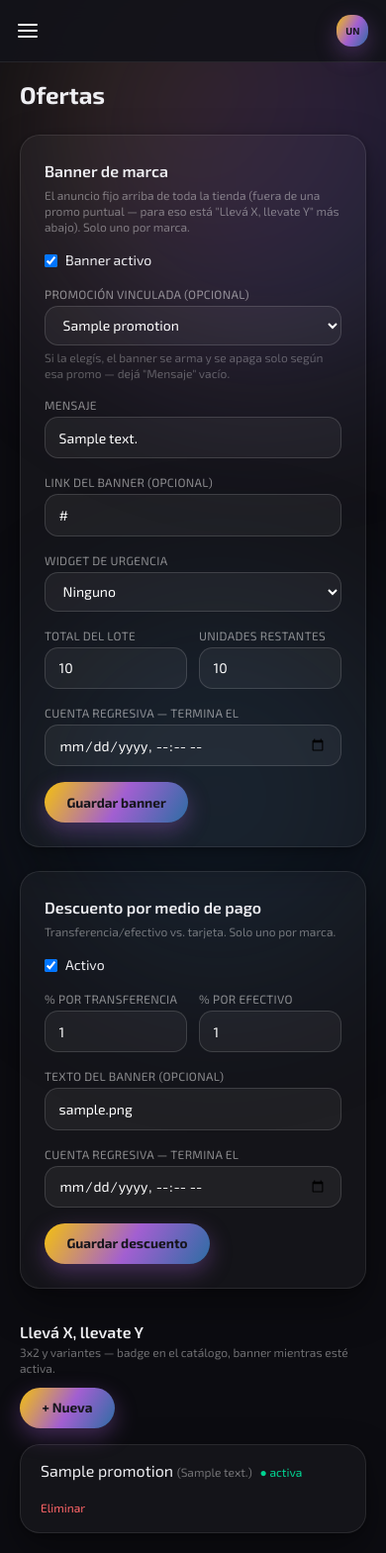
After one commit to juanperdomo-9/ficctura-u404, a Django app: page /panel/ofertas/ in a window 390 px wide. The commit adds this page. Shown: the whole page at 99% size. Run offline with Django 5.2, Linux system fonts and the light colour scheme; a user stored in the database is signed in; tables that the repository leaves empty hold one stand-in row (values such as "Sample post").

Commit message:
Panel: sidebar responsive con hamburger + Ofertas propia (sin admin)
- Bug real encontrado en producción: un comentario Django {# #} partido
  en dos líneas no se reconoce como comentario y se manda tal cual al
  HTML (Django solo soporta {# #} en una sola línea) — se ve en el
  screenshot que mandó el usuario. Cambiado a {% comment %}, que sí
  soporta varias líneas.
- Sidebar ahora es "off canvas" en mobile (md:hidden): barra superior
  con hamburger, overlay oscuro atrás, cierra solo al navegar. En
  desktop no cambia nada.
- Sección "Ofertas" reconstruida DENTRO del panel (ya no linkea a
  /admin/, pedido explícito del usuario): banner/urgencia de marca y
  descuento por medio de pago (un renglón por marca, se editan
  directo) + lista completa de promociones "llevá X, llevate Y" con
  alta/edición/borrado, mismo patrón que categorías/productos.
- Pase de responsive en las listas (categorías/productos/pedidos):
  flex-wrap en las filas para que no se corten con nombres largos en
  pantallas chicas.

```diff
--- a/dashboard/forms.py
+++ b/dashboard/forms.py
@@ -1,7 +1,7 @@
 from django import forms
 from django.forms import inlineformset_factory
 
-from catalog.models import Category, Product, ProductImage, ProductVariant
+from catalog.models import BrandPromotion, Category, PaymentDiscount, Product, ProductImage, ProductVariant, Promotion
 
 
 class DashStyledFormMixin:
@@ -65,6 +65,67 @@ ProductVariantFormSet = inlineformset_factory(
     },
 )
 
+# "Ofertas" — pedido del usuario (28/8): antes esta sección redirigía a
+# /admin/ (Promociones ya estaba bien armada ahí, se linkeaba para no
+# duplicar trabajo) — ahora pide que NO vaya al admin de Django, así
+# que se arma acá con el mismo criterio que el resto del panel.
+def _dt_local():
+    # Función en vez de una única instancia compartida: Django usa el
+    # widget que se le pase en Meta.widgets TAL CUAL (no lo clona al
+    # armar los base_fields de la clase) — si el mismo objeto se
+    # reutilizara para más de un campo, terminarían compartiendo el
+    # mismo dict `.attrs` por izq. Cada campo pide su propia instancia.
+    return forms.DateTimeInput(attrs={'type': 'datetime-local', **_dash_input})
+
+
+class BrandPromotionForm(DashStyledFormMixin, forms.ModelForm):
+    """Banner/urgencia GENERAL de la marca — un solo renglón por marca (ver modelo), por eso no tiene lista, se edita directo."""
+
+    def __init__(self, *args, brand=None, **kwargs):
+        super().__init__(*args, **kwargs)
+        if brand:
+            self.fields['linked_promotion'].queryset = Promotion.objects.filter(brand=brand)
+        self.fields['linked_promotion'].required = False
+
+    class Meta:
+        model = BrandPromotion
+        fields = [
+            'is_active', 'linked_promotion', 'message', 'link_url',
+            'urgency_type', 'urgency_stock_limit', 'urgency_stock_remaining',
+            'urgency_countdown_ends_at',
+        ]
+        widgets = {'urgency_countdown_ends_at': _dt_local()}
+
+
+class PaymentDiscountForm(DashStyledFormMixin, forms.ModelForm):
+    """Descuento por transferencia/efectivo — también un solo renglón por marca."""
+
+    class Meta:
+        model = PaymentDiscount
+        fields = ['is_active', 'transferencia_percent', 'efectivo_percent', 'banner_text', 'countdown_ends_at']
+        widgets = {'countdown_ends_at': _dt_local()}
+
+
+class PromotionForm(DashStyledFormMixin, forms.ModelForm):
+    """Regla "llevá X, llevate Y" (3x2 y variantes) — esta sí es una lista, puede haber varias por marca."""
+
+    def __init__(self, *args, brand=None, **kwargs):
+        super().__init__(*args, **kwargs)
+        if brand:
+            self.fields['buy_category'].queryset = Category.objects.filter(brand=brand)
+            self.fields['get_category'].queryset = Category.objects.filter(brand=brand)
+        self.fields['get_category'].required = False
+
+    class Meta:
+        model = Promotion
+        fields = [
+            'name', 'badge_text', 'banner_text', 'is_active',
+            'buy_category', 'buy_quantity', 'get_category', 'get_quantity', 'get_discount_percent',
+            'starts_at', 'ends_at',
+        ]
+        widgets = {'starts_at': _dt_local(), 'ends_at': _dt_local()}
+
+
 ProductImageFormSet = inlineformset_factory(
     Product, ProductImage,
     fields=['image', 'color', 'alt_text', 'is_primary', 'order'],
--- a/dashboard/urls.py
+++ b/dashboard/urls.py
@@ -22,4 +22,11 @@ urlpatterns = [
     path('pedidos/', views.order_list, name='order_list'),
     path('pedidos/<int:pk>/', views.order_detail, name='order_detail'),
     path('pedidos/<int:pk>/estado/', views.order_set_status, name='order_set_status'),
+
+    path('ofertas/', views.offers, name='offers'),
+    path('ofertas/banner/', views.offer_banner, name='offer_banner'),
+    path('ofertas/descuento/', views.offer_discount, name='offer_discount'),
+    path('ofertas/promocion/nueva/', views.promotion_form, name='promotion_add'),
+    path('ofertas/promocion/<int:pk>/', views.promotion_form, name='promotion_form'),
+    path('ofertas/promocion/<int:pk>/eliminar/', views.promotion_delete, name='promotion_delete'),
 ]
--- a/dashboard/views.py
+++ b/dashboard/views.py
@@ -3,10 +3,13 @@ from django.contrib.auth import authenticate, login, logout
 from django.shortcuts import get_object_or_404, redirect, render
 from django.views.decorators.http import require_POST
 
-from catalog.models import Category, Order, Product
+from catalog.models import BrandPromotion, Category, Order, PaymentDiscount, Product, Promotion
 
 from .decorators import staff_required
-from .forms import CategoryForm, ProductForm, ProductImageFormSet, ProductVariantFormSet
+from .forms import (
+    BrandPromotionForm, CategoryForm, PaymentDiscountForm, ProductForm,
+    ProductImageFormSet, ProductVariantFormSet, PromotionForm,
+)
 
 
 def login_view(request):
@@ -217,3 +220,77 @@ def order_set_status(request, pk):
         order.save(update_fields=['status'])
         messages.success(request, 'Estado actualizado.')
     return redirect('dashboard:order_detail', pk=order.pk)
+
+
+# ==========================================================
+# OFERTAS — antes esta sección del sidebar linkeaba a /admin/ (pedido
+# del usuario, 28/8: que NO vaya ahí). BrandPromotion y PaymentDiscount
+# son un solo renglón POR MARCA (unique=True en el modelo) — no hay
+# "lista", se edita directo esa única fila; Promotion (3x2, etc.) sí es
+# una lista de verdad, con su propio alta/edición/borrado.
+# ==========================================================
+
+@staff_required
+def offers(request):
+    brand_promo, _ = BrandPromotion.objects.get_or_create(brand=request.brand)
+    payment_discount, _ = PaymentDiscount.objects.get_or_create(brand=request.brand)
+    promotions = Promotion.objects.filter(brand=request.brand)
+
+    return render(request, 'dashboard/offers.html', {
+        'banner_form': BrandPromotionForm(instance=brand_promo, brand=request.brand, prefix='banner'),
+        'discount_form': PaymentDiscountForm(instance=payment_discount, prefix='descuento'),
+        'promotions': promotions,
+    })
+
+
+@staff_required
+@require_POST
+def offer_banner(request):
+    brand_promo, _ = BrandPromotion.objects.get_or_create(brand=request.brand)
+    form = BrandPromotionForm(request.POST, instance=brand_promo, brand=request.brand, prefix='banner')
+    if form.is_valid():
+        form.save()
+        messages.success(request, 'Banner de marca actualizado.')
+    else:
+        messages.error(request, f'No se pudo guardar el banner: {form.errors.as_text()}')
+    return redirect('dashboard:offers')
+
+
+@staff_required
+@require_POST
+def offer_discount(request):
+    payment_discount, _ = PaymentDiscount.objects.get_or_create(brand=request.brand)
+    form = PaymentDiscountForm(request.POST, instance=payment_discount, prefix='descuento')
+    if form.is_valid():
+        form.save()
+        messages.success(request, 'Descuento por medio de pago actualizado.')
+    else:
+        messages.error(request, f'No se pudo guardar el descuento: {form.errors.as_text()}')
+    return redirect('dashboard:offers')
+
+
+@staff_required
+def promotion_form(request, pk=None):
+    instance = get_object_or_404(Promotion, pk=pk, brand=request.brand) if pk else None
+
+    if request.method == 'POST':
+        form = PromotionForm(request.POST, instance=instance, brand=request.brand)
+        if form.is_valid():
+            promo = form.save(commit=False)
+            promo.brand = request.brand
+            promo.save()
+            messages.success(request, 'Promoción guardada.')
+            return redirect('dashboard:offers')
+    else:
+        form = PromotionForm(instance=instance, brand=request.brand)
+
+    return render(request, 'dashboard/promotion_form.html', {'form': form, 'instance': instance})
+
+
+@staff_required
+@require_POST
+def promotion_delete(request, pk):
+    promo = get_object_or_404(Promotion, pk=pk, brand=request.brand)
+    promo.delete()
+    messages.success(request, 'Promoción eliminada.')
+    return redirect('dashboard:offers')
--- a/static/css/output.css
+++ b/static/css/output.css
@@ -15,9 +15,6 @@
     --color-emerald-300: oklch(84.5% 0.143 164.978);
     --color-emerald-400: oklch(76.5% 0.177 163.223);
     --color-emerald-500: oklch(69.6% 0.17 162.48);
-    --color-indigo-500: oklch(58.5% 0.233 277.117);
-    --color-fuchsia-400: oklch(74% 0.238 322.16);
-    --color-fuchsia-500: oklch(66.7% 0.295 322.15);
     --color-black: #000;
     --color-white: #fff;
     --spacing: 0.25rem;
@@ -437,6 +434,9 @@
   .mb-16 {
     margin-bottom: calc(var(--spacing) * 16);
   }
+  .ml-1 {
+    margin-left: var(--spacing);
+  }
   .ml-auto {
     margin-left: auto;
   }
@@ -470,6 +470,9 @@
   .aspect-square {
     aspect-ratio: 1 / 1;
   }
+  .\!h-8 {
+    height: calc(var(--spacing) * 8) !important;
+  }
   .\!h-14 {
     height: calc(var(--spacing) * 14) !important;
   }
@@ -538,6 +541,9 @@
   }
   .min-h-screen {
     min-height: 100vh;
+  }
+  .\!w-8 {
+    width: calc(var(--spacing) * 8) !important;
   }
   .\!w-9 {
     width: calc(var(--spacing) * 9) !important;
@@ -1047,6 +1053,9 @@
   .bg-\[\#131319\]\/80 {
     background-color: color-mix(in oklab, #131319 80%, transparent);
   }
+  .bg-\[\#131319\]\/95 {
+    background-color: color-mix(in oklab, #131319 95%, transparent);
+  }
   .bg-black\/60 {
     background-color: color-mix(in srgb, #000 60%, transparent);
     @supports (color: color-mix(in lab, red, red)) {
@@ -1313,6 +1322,9 @@
   .pt-5 {
     padding-top: calc(var(--spacing) * 5);
   }
+  .pt-20 {
+    padding-top: calc(var(--spacing) * 20);
+  }
   .pt-\[calc\(var\(--header-h\)\+2rem\)\] {
     padding-top: calc(var(--header-h) + 2rem);
   }
@@ -1420,6 +1432,9 @@
   .text-xs {
     font-size: var(--text-xs);
     line-height: var(--tw-leading, var(--text-xs--line-height));
+  }
+  .\!text-\[10px\] {
+    font-size: 10px !important;
   }
   .text-\[9px\] {
     font-size: 9px;
@@ -1715,6 +1730,10 @@
   }
   .backdrop-blur-sm {
     --tw-backdrop-blur: blur(var(--blur-sm));
+    -webkit-backdrop-filter: var(--tw-backdrop-blur,) var(--tw-backdrop-brightness,) var(--tw-backdrop-contrast,) var(--tw-backdrop-grayscale,) var(--tw-backdrop-hue-rotate,) var(--tw-backdrop-invert,) var(--tw-backdrop-opacity,) var(--tw-backdrop-saturate,) var(--tw-backdrop-sepia,);
+    backdrop-filter: var(--tw-backdrop-blur,) var(--tw-backdrop-brightness,) var(--tw-backdrop-contrast,) var(--tw-backdrop-grayscale,) var(--tw-backdrop-hue-rotate,) var(--tw-backdrop-invert,) var(--tw-backdrop-opacity,) var(--tw-backdrop-saturate,) var(--tw-backdrop-sepia,);
+  }
+  .backdrop-filter {
     -webkit-backdrop-filter: var(--tw-backdrop-blur,) var(--tw-backdrop-brightness,) var(--tw-backdrop-contrast,) var(--tw-backdrop-grayscale,) var(--tw-backdrop-hue-rotate,) var(--tw-backdrop-invert,) var(--tw-backdrop-opacity,) var(--tw-backdrop-saturate,) var(--tw-backdrop-sepia,);
     backdrop-filter: var(--tw-backdrop-blur,) var(--tw-backdrop-brightness,) var(--tw-backdrop-contrast,) var(--tw-backdrop-grayscale,) var(--tw-backdrop-hue-rotate,) var(--tw-backdrop-invert,) var(--tw-backdrop-opacity,) var(--tw-backdrop-saturate,) var(--tw-backdrop-sepia,);
   }
@@ -1933,6 +1952,9 @@
     .sm\:grid-cols-2 {
       grid-template-columns: repeat(2, minmax(0, 1fr));
     }
+    .sm\:grid-cols-3 {
+      grid-template-columns: repeat(3, minmax(0, 1fr));
+    }
     .sm\:flex-row {
       flex-direction: row;
     }
@@ -1977,6 +1999,9 @@
     .md\:gap-14 {
       gap: calc(var(--spacing) * 14);
     }
+    .md\:bg-\[\#131319\]\/80 {
+      background-color: color-mix(in oklab, #131319 80%, transparent);
+    }
     .md\:p-10 {
       padding: calc(var(--spacing) * 10);
     }
@@ -2036,6 +2061,9 @@
   @media (width >= 64rem) {
     .lg\:mx-0 {
       margin-inline: 0px;
+    }
+    .lg\:grid-cols-2 {
+      grid-template-columns: repeat(2, minmax(0, 1fr));
     }
     .lg\:grid-cols-4 {
       grid-template-columns: repeat(4, minmax(0, 1fr));
--- a/templates/dashboard/base.html
+++ b/templates/dashboard/base.html
@@ -9,12 +9,33 @@
 </head>
 <body class="relative bg-panel-ink text-[#eeeef2] font-sans min-h-screen flex overflow-x-hidden">
 
-    {# Blobs decorativos — mismo recurso que un dashboard premium típico
-       (fondo con manchas de color desenfocadas), fijos detrás de todo. #}
+    {% comment %}
+    Blobs decorativos — mismo recurso que un dashboard premium típico
+    (fondo con manchas de color desenfocadas), fijos detrás de todo.
+    OJO: Django el {# #} de una sola línea nomás — partido en dos
+    líneas como estaba antes NO se reconoce como comentario y se manda
+    tal cual al HTML (bug real, se vio en producción). {% comment %}
+    sí soporta varias líneas, por eso el cambio.
+    {% endcomment %}
     <div class="panel-blob panel-blob--a"></div>
     <div class="panel-blob panel-blob--b"></div>
 
-    <aside class="relative z-10 w-60 shrink-0 bg-[#131319]/80 backdrop-blur border-r border-white/10 min-h-screen p-5 flex flex-col gap-1">
+    {% comment %}
+    Barra superior SOLO en mobile (md:hidden) — el hamburguesa vive acá,
+    igual que en la referencia de Las Manolas. En desktop el sidebar ya
+    está siempre visible, así que esta barra no hace falta.
+    {% endcomment %}
+    <div class="panel-topbar md:hidden">
+        <button type="button" id="panel-menu-btn" aria-label="Abrir menú" aria-expanded="false" aria-controls="panel-sidebar">
+            <span></span><span></span><span></span>
+        </button>
+        <span class="panel-badge !w-8 !h-8 !text-[10px]">{{ brand_config.name|slice:":2"|upper }}</span>
+    </div>
+
+    {% comment %}Fondo oscuro atrás del sidebar cuando está abierto en mobile — tocarlo lo cierra.{% endcomment %}
+    <div id="panel-overlay" class="panel-overlay md:hidden"></div>
+
+    <aside id="panel-sidebar" class="panel-sidebar relative z-10 w-60 shrink-0 bg-[#131319]/95 md:bg-[#131319]/80 backdrop-blur border-r border-white/10 min-h-screen p-5 flex flex-col gap-1">
         <div class="mb-7 flex items-center gap-3">
             <span class="panel-badge">{{ brand_config.name|slice:":2"|upper }}</span>
             <div>
@@ -26,13 +47,7 @@
         <a href="{% url 'dashboard:category_list' %}" class="dash-nav-link {% if 'category' in request.resolver_match.url_name %}dash-nav-link--active{% endif %}">Categorías</a>
         <a href="{% url 'dashboard:product_list' %}" class="dash-nav-link {% if 'product' in request.resolver_match.url_name %}dash-nav-link--active{% endif %}">Productos</a>
         <a href="{% url 'dashboard:order_list' %}" class="dash-nav-link {% if 'order' in request.resolver_match.url_name %}dash-nav-link--active{% endif %}">Pedidos</a>
-        {% comment %}
-        Ofertas — pedido del usuario (13/8). No se reconstruyó acá: ya
-        existe una sección de Promociones bien armada en /admin/ (regla
-        en criollo, toggle directo, contador cíclico) hecha esta misma
-        sesión — se linkea en vez de duplicar el trabajo.
-        {% endcomment %}
-        <a href="/admin/" class="dash-nav-link" target="_blank">Ofertas →</a>
+        <a href="{% url 'dashboard:offers' %}" class="dash-nav-link {% if 'offer' in request.resolver_match.url_name or 'promotion' in request.resolver_match.url_name %}dash-nav-link--active{% endif %}">Ofertas</a>
 
         <div class="mt-auto pt-4 border-t border-white/10 space-y-1">
             <a href="{% url 'catalog:list' %}" class="dash-nav-link">Ver tienda →</a>
@@ -43,7 +58,7 @@
         </div>
     </aside>
 
-    <main class="relative z-10 flex-1 p-6 md:p-10">
+    <main class="relative z-10 flex-1 p-5 pt-20 md:p-10 min-w-0">
         {% if messages %}
         <div class="mb-6 space-y-2">
             {% for message in messages %}
@@ -124,8 +139,69 @@
            adentro del pill al moverse ahí). El resto de cada fila
            queda siempre oculto, viva donde viva en el DOM. */
         .variant-row, .photo-row { display: none; }
+
+        /* ==========================================================
+           Responsive (28/8) — el sidebar fijo de siempre no entraba en
+           una pantalla de celular. En mobile pasa a un panel "off
+           canvas" (fuera de la pantalla, a la izquierda) que se abre
+           con el hamburguesa de la barra superior, igual patrón que la
+           referencia de Las Manolas. En desktop (md+) nada de esto se
+           nota — el sidebar vuelve a quedar fijo como estaba.
+        ========================================================== */
+        .panel-topbar {
+            position: fixed; top: 0; left: 0; right: 0; z-index: 40;
+            display: flex; align-items: center; justify-content: space-between;
+            padding: .85rem 1.1rem;
+            background: rgba(19,19,25,.92); backdrop-filter: blur(10px);
+            border-bottom: 1px solid rgba(255,255,255,.08);
+        }
+        #panel-menu-btn { display: flex; flex-direction: column; justify-content: center; gap: 4px; width: 2.2rem; height: 2.2rem; }
+        #panel-menu-btn span { display: block; height: 2px; border-radius: 2px; background: #fff; transition: transform .2s ease, opacity .2s ease; }
+        #panel-menu-btn span:nth-child(1) { width: 1.3rem; }
+        #panel-menu-btn span:nth-child(2) { width: 1.3rem; }
+        #panel-menu-btn span:nth-child(3) { width: 1.3rem; }
+        body.panel-nav-open #panel-menu-btn span:nth-child(1) { transform: translateY(6px) rotate(45deg); }
+        body.panel-nav-open #panel-menu-btn span:nth-child(2) { opacity: 0; }
+        body.panel-nav-open #panel-menu-btn span:nth-child(3) { transform: translateY(-6px) rotate(-45deg); }
+
+        .panel-overlay { position: fixed; inset: 0; z-index: 20; background: rgba(0,0,0,.6); opacity: 0; pointer-events: none; transition: opacity .2s ease; }
+        body.panel-nav-open .panel-overlay { opacity: 1; pointer-events: auto; }
+
+        @media (max-width: 767px) {
+            .panel-sidebar {
+                position: fixed; top: 0; bottom: 0; left: 0; z-index: 30;
+                transform: translateX(-100%);
+                transition: transform .22s ease;
+            }
+            body.panel-nav-open .panel-sidebar { transform: translateX(0); }
+        }
     </style>
 
     {% block extra_js %}{% endblock %}
+    <script>
+        (function () {
+            var body = document.body;
+            var menuBtn = document.getElementById('panel-menu-btn');
+            var overlay = document.getElementById('panel-overlay');
+            if (!menuBtn || !overlay) return;
+
+            function closeNav() {
+                body.classList.remove('panel-nav-open');
+                menuBtn.setAttribute('aria-expanded', 'false');
+            }
+            function toggleNav() {
+                var isOpen = body.classList.toggle('panel-nav-open');
+                menuBtn.setAttribute('aria-expanded', String(isOpen));
+            }
+
+            menuBtn.addEventListener('click', toggleNav);
+            overlay.addEventListener('click', closeNav);
+            // Al navegar a otra sección en mobile, el menú se cierra solo
+            // (si no, quedaba abierto tapando la página siguiente).
+            document.querySelectorAll('.panel-sidebar a').forEach(function (link) {
+                link.addEventListener('click', closeNav);
+            });
+        })();
+    </script>
 </body>
 </html>
--- /dev/null
+++ b/templates/dashboard/offers.html
@@ -0,0 +1,120 @@
+{% extends "dashboard/base.html" %}
+{% block title %}Ofertas{% endblock %}
+{% block content %}
+<h1 class="font-bold text-2xl mb-6">Ofertas</h1>
+
+<div class="grid lg:grid-cols-2 gap-6 mb-8">
+
+    {% comment %}
+    Banner/urgencia de marca — un solo renglón por marca (BrandPromotion,
+    unique=True), se edita directo, no hay "lista" posible acá.
+    {% endcomment %}
+    <div class="dash-card p-6">
+        <h2 class="font-semibold mb-1">Banner de marca</h2>
+        <p class="text-xs text-white/40 mb-4">El anuncio fijo arriba de toda la tienda (fuera de una promo puntual — para eso está "Llevá X, llevate Y" más abajo). Solo uno por marca.</p>
+        <form method="post" action="{% url 'dashboard:offer_banner' %}" class="space-y-4">
+            {% csrf_token %}
+            <label class="flex items-center gap-2 text-sm">
+                {{ banner_form.is_active }} Banner activo
+            </label>
+            <div>
+                <label class="block text-xs uppercase tracking-wide text-white/50 mb-1">Promoción vinculada (opcional)</label>
+                {{ banner_form.linked_promotion }}
+                <p class="text-xs text-white/30 mt-1">Si la elegís, el banner se arma y se apaga solo según esa promo — dejá "Mensaje" vacío.</p>
+            </div>
+            <div>
+                <label class="block text-xs uppercase tracking-wide text-white/50 mb-1">Mensaje</label>
+                {{ banner_form.message }}
+            </div>
+            <div>
+                <label class="block text-xs uppercase tracking-wide text-white/50 mb-1">Link del banner (opcional)</label>
+                {{ banner_form.link_url }}
+            </div>
+            <div>
+                <label class="block text-xs uppercase tracking-wide text-white/50 mb-1">Widget de urgencia</label>
+                {{ banner_form.urgency_type }}
+            </div>
+            <div class="grid grid-cols-2 gap-3">
+                <div>
+                    <label class="block text-xs uppercase tracking-wide text-white/50 mb-1">Total del lote</label>
+                    {{ banner_form.urgency_stock_limit }}
+                </div>
+                <div>
+                    <label class="block text-xs uppercase tracking-wide text-white/50 mb-1">Unidades restantes</label>
+                    {{ banner_form.urgency_stock_remaining }}
+                </div>
+            </div>
+            <div>
+                <label class="block text-xs uppercase tracking-wide text-white/50 mb-1">Cuenta regresiva — termina el</label>
+                {{ banner_form.urgency_countdown_ends_at }}
+            </div>
+            <button type="submit" class="dash-btn">Guardar banner</button>
+        </form>
+    </div>
+
+    {% comment %}
+    Descuento por medio de pago — también un solo renglón por marca
+    (PaymentDiscount, unique=True).
+    {% endcomment %}
+    <div class="dash-card p-6">
+        <h2 class="font-semibold mb-1">Descuento por medio de pago</h2>
+        <p class="text-xs text-white/40 mb-4">Transferencia/efectivo vs. tarjeta. Solo uno por marca.</p>
+        <form method="post" action="{% url 'dashboard:offer_discount' %}" class="space-y-4">
+            {% csrf_token %}
+            <label class="flex items-center gap-2 text-sm">
+                {{ discount_form.is_active }} Activo
+            </label>
+            <div class="grid grid-cols-2 gap-3">
+                <div>
+                    <label class="block text-xs uppercase tracking-wide text-white/50 mb-1">% por transferencia</label>
+                    {{ discount_form.transferencia_percent }}
+                </div>
+                <div>
+                    <label class="block text-xs uppercase tracking-wide text-white/50 mb-1">% por efectivo</label>
+                    {{ discount_form.efectivo_percent }}
+                </div>
+            </div>
+            <div>
+                <label class="block text-xs uppercase tracking-wide text-white/50 mb-1">Texto del banner (opcional)</label>
+                {{ discount_form.banner_text }}
+            </div>
+            <div>
+                <label class="block text-xs uppercase tracking-wide text-white/50 mb-1">Cuenta regresiva — termina el</label>
+                {{ discount_form.countdown_ends_at }}
+            </div>
+            <button type="submit" class="dash-btn">Guardar descuento</button>
+        </form>
+    </div>
+
+</div>
+
+{% comment %}
+Promotion — "llevá X, llevate Y" (3x2 y variantes). Esta sí es una
+lista real, puede haber varias por marca.
+{% endcomment %}
+<div class="flex items-center justify-between mb-4 gap-3 flex-wrap">
+    <div>
+        <h2 class="font-semibold">Llevá X, llevate Y</h2>
+        <p class="text-xs text-white/40">3x2 y variantes — badge en el catálogo, banner mientras esté activa.</p>
+    </div>
+    <a href="{% url 'dashboard:promotion_add' %}" class="dash-btn shrink-0">+ Nueva</a>
+</div>
+
+<div class="dash-card divide-y divide-white/10">
+    {% for promo in promotions %}
+    <div class="flex items-center justify-between px-5 py-3.5 gap-3 flex-wrap">
+        <a href="{% url 'dashboard:promotion_form' promo.pk %}" class="hover:underline">
+            {{ promo.name }}
+            {% if promo.badge_text %}<span class="text-xs text-white/40">({{ promo.badge_text }})</span>{% endif %}
+            {% if promo.is_active %}<span class="text-xs text-emerald-400 ml-1">● activa</span>{% else %}<span class="text-xs text-white/30 ml-1">inactiva</span>{% endif %}
+        </a>
+        <form method="post" action="{% url 'dashboard:promotion_delete' promo.pk %}" onsubmit="return confirm('¿Eliminar esta promoción?');">
+            {% csrf_token %}
+            <button type="submit" class="text-xs text-red-400 hover:underline">Eliminar</button>
+        </form>
+    </div>
+    {% empty %}
+    <p class="px-5 py-4 text-sm text-white/40">Todavía no hay promociones de este tipo.</p>
+    {% endfor %}
+</div>
+{% endblock %}
--- a/templates/dashboard/resumen.html
+++ b/templates/dashboard/resumen.html
@@ -21,7 +21,7 @@
 <h2 class="font-semibold text-lg mb-4">Últimos pedidos</h2>
 <div class="dash-card divide-y divide-white/10">
     {% for order in pedidos_recientes %}
-    <a href="{% url 'dashboard:order_detail' order.pk %}" class="flex items-center justify-between px-5 py-3.5 hover:bg-white/[.03]">
+    <a href="{% url 'dashboard:order_detail' order.pk %}" class="flex items-center justify-between gap-3 flex-wrap px-5 py-3.5 hover:bg-white/[.03]">
         <span>#{{ order.id }} — {{ order.name }}</span>
         <span class="text-sm text-white/50">{{ order.get_status_display }}</span>
     </a>
```
Also changed, not shown: templates/dashboard/category_list.html (+4 -4 lines), templates/dashboard/order_list.html (+4 -4 lines), templates/dashboard/product_list.html (+4 -4 lines), templates/dashboard/promotion_form.html (added, +77 -0 lines).
